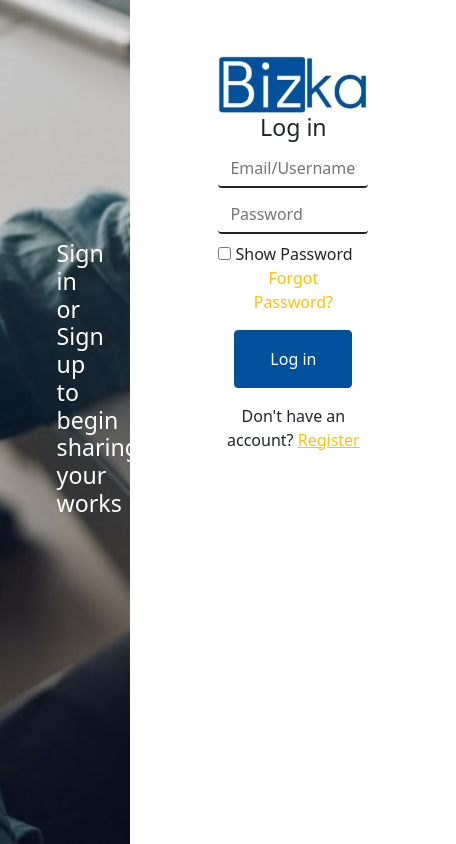
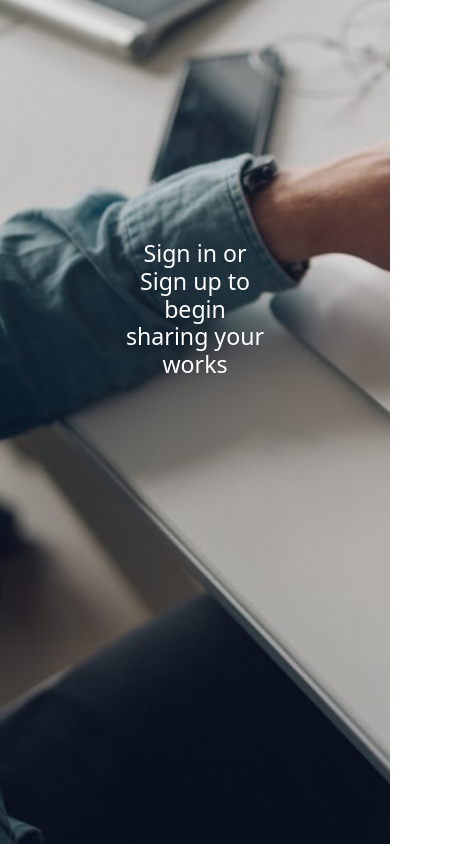
Before and after one commit to Bizkaofficial/bizzy-gallop, a React (Create React App) app: page /accounts/login in a window 390 px wide. Shown: the top 844 px of the page, 456 px wide, since content can reach past the window. Built offline with nearby package versions, Linux system fonts and the light colour scheme.

Commit message:
changed the responsiveness of login and register

```diff
--- a/src/actions/index.js
+++ b/src/actions/index.js
@@ -2,7 +2,7 @@ import axios from "axios"
 
 const registerUser = (user) => {
     return (dispatch)=>{
-        return axios.post('https://bizka.onrender.com/auth/register', user).then((res)=>{
+        return axios.post('https://bizka.herokuapp.com/auth/register', user).then((res)=>{
             console.log(res)
             dispatch({type: 'REGISTER_USER', payload: {response: res, error: ''}})
         }).catch((err)=>{
--- a/src/pages/Login.js
+++ b/src/pages/Login.js
@@ -12,6 +12,7 @@ const Login = () => {
   const [showPwd, setShowPwd] = useState(false);
   const [success, setSuccess] = useState(false);
   const [Errorss, setErrorss] = useState(false);
+  const [isLoading, setIsLoading] = useState(false);
 
   const formik = useFormik({
     initialValues: {
@@ -20,17 +21,22 @@ const Login = () => {
     },
     validationSchema: Yup.object({
       username: Yup.string().required("Required"),
+      password: Yup.string().required("Required"),
     }),
     onSubmit: (values) => {
-      console.log(values);
+      isLoading(true)
+      const bizka = {};
+      bizka.email = values.username;
+      bizka.password = values.password;
+      // console.log(values);
       setErrorss(false);
       axios
         .post(
-          "https://bizka.onrender.com/accounts/request-reset-email/",
-          values
+          "http://bizka.herokuapp.com/auth/login/",
+          bizka
         )
         .then((res) => {
-          // console.log(res);
+          console.log(res);
           if (res.status === 200) {
             setSuccess(res.data.success);
           } else if (res.status === 201) {
@@ -48,15 +54,15 @@ const Login = () => {
   const addStyle = {
     backgroundImage: `url(${sideImg})`,
     // backgroundColor: `rgba(70, 100, 190, 0.6)`,
-    width: "50vw",
+    // width: "50vw",
     height: "100vh",
     backgroundSize: "cover",
   };
 
   return (
     <div>
-      <div className="d-flex flex-sm-column flex-md-row flex-lg-row">
-        <div className="col-lg-6 col-md-12 col-sm-12" style={addStyle}>
+      <div className="d-flex flex-column flex-lg-row">
+        <div className="col-lg-6 col-12" style={addStyle}>
           <div className="text-center mt-5 py-5 col-6 container">
             <div className="mt-5 p-5"></div>
             <div className="text-center container">
@@ -77,7 +83,7 @@ const Login = () => {
             </div>
           </div>
         </div>
-        <div className="col-lg-6 col-md-12 col-sm-12 container mt-4 px-4">
+        <div className="col-lg-6 col-12 container mt-4 px-4">
           <form onSubmit={formik.handleSubmit} className="p-3 mx-5">
             <div className="text-center mt-3">
               <img
--- a/src/pages/Register.js
+++ b/src/pages/Register.js
@@ -67,7 +67,7 @@ const Register = () => {
   const addStyle = {
     backgroundImage: `url(${sideImg})`,
     // backgroundColor: `rgba(70, 100, 190, 0.6)`,
-    width: "50vw",
+    // width: "50vw",
     height: "100vh",
     backgroundSize: "cover",
   };
@@ -75,8 +75,8 @@ const Register = () => {
   return (
     <>
       <section className="">
-        <div className="d-flex flex-sm-column flex-md-row flex-lg-row">
-          <div className="col-6" style={addStyle}>
+        <div className="d-flex flex-column flex-lg-row">
+          <div className="col-lg-6 col-12" style={addStyle}>
             <div className="text-center mt-5 py-5 col-6 container">
               <div className="mt-5 p-5"></div>
               <div className="text-center container">
@@ -97,7 +97,7 @@ const Register = () => {
               </div>
             </div>
           </div>
-          <div className="col-6 container mt-sm-4 px-sm-4">
+          <div className="col-lg-6 col-12 container mt-sm-4 px-sm-4">
             <form onSubmit={formik.handleSubmit} className="p-3 mx-5">
               <div className="text-center mt-1">
                 <img
```
